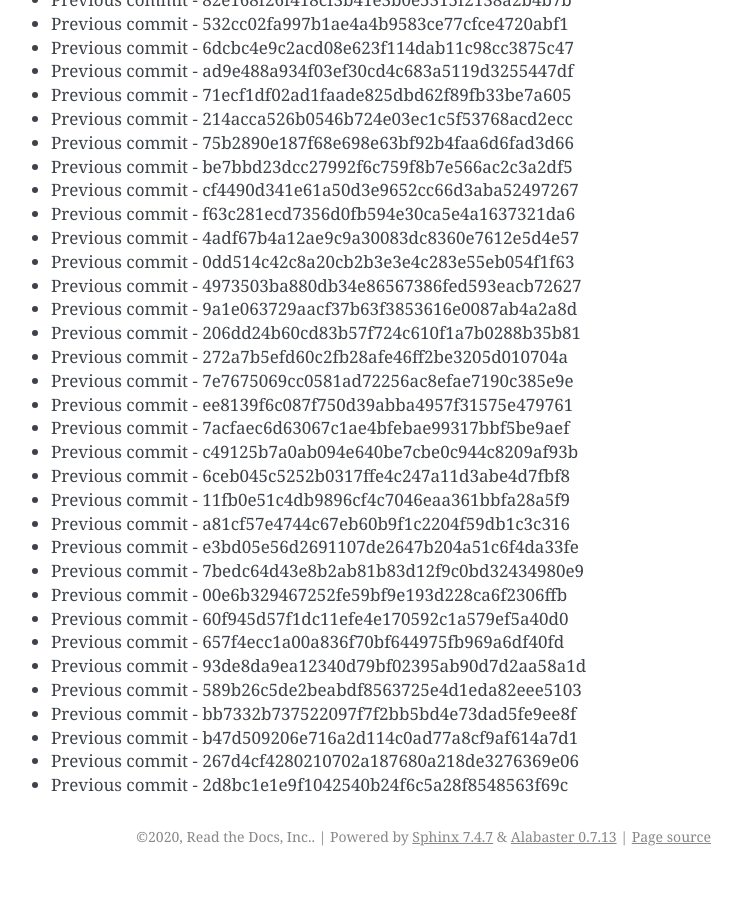
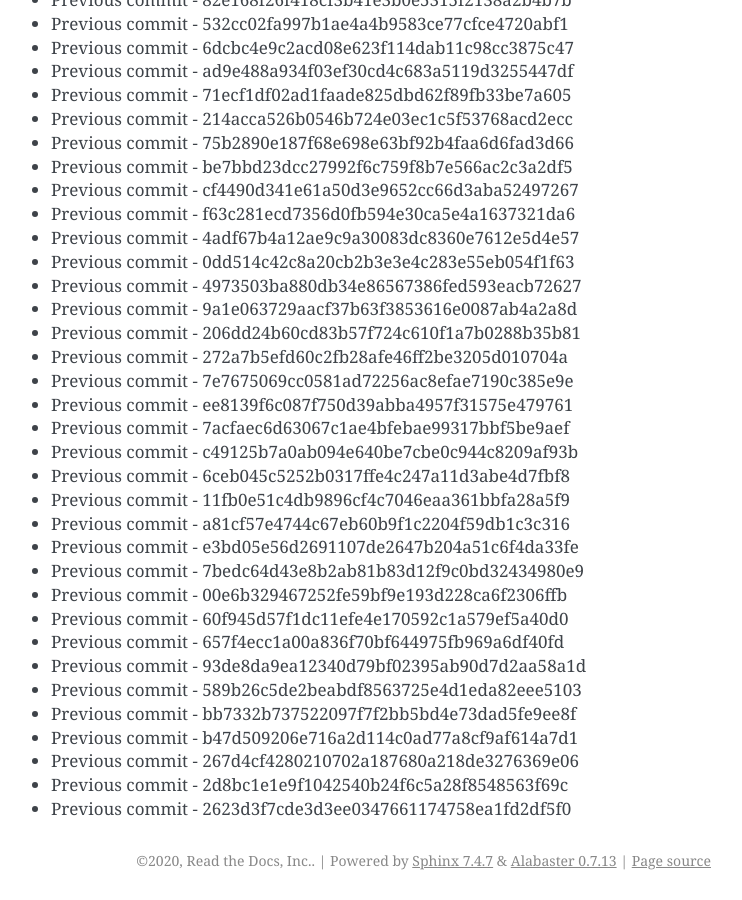
Before and after one commit to readthedocs/rtd-git-stresstest, a Sphinx documentation site: the page built from docs/updates.rst, in a window 1280 px wide and 900 px high, scrolled down 44537 px. Shown: the whole window, without its empty margins (399-1141 px from the left). Built offline with Sphinx 7.4.7, drawn with Linux system fonts in a browser that asks for light colours; before the commit the page ends 45413 px from its top, so only the background shows below that.

Commit message:
Generating commit from previous: 2623d3f7cde3d3ee0347661174758ea1fd2df5f0

```diff
--- a/docs/updates.rst
+++ b/docs/updates.rst
@@ -1903,3 +1903,4 @@ It can be tested for any performance characteristics.
 * Previous commit - b47d509206e716a2d114c0ad77a8cf9af614a7d1
 * Previous commit - 267d4cf4280210702a187680a218de3276369e06
 * Previous commit - 2d8bc1e1e9f1042540b24f6c5a28f8548563f69c
+* Previous commit - 2623d3f7cde3d3ee0347661174758ea1fd2df5f0
```
